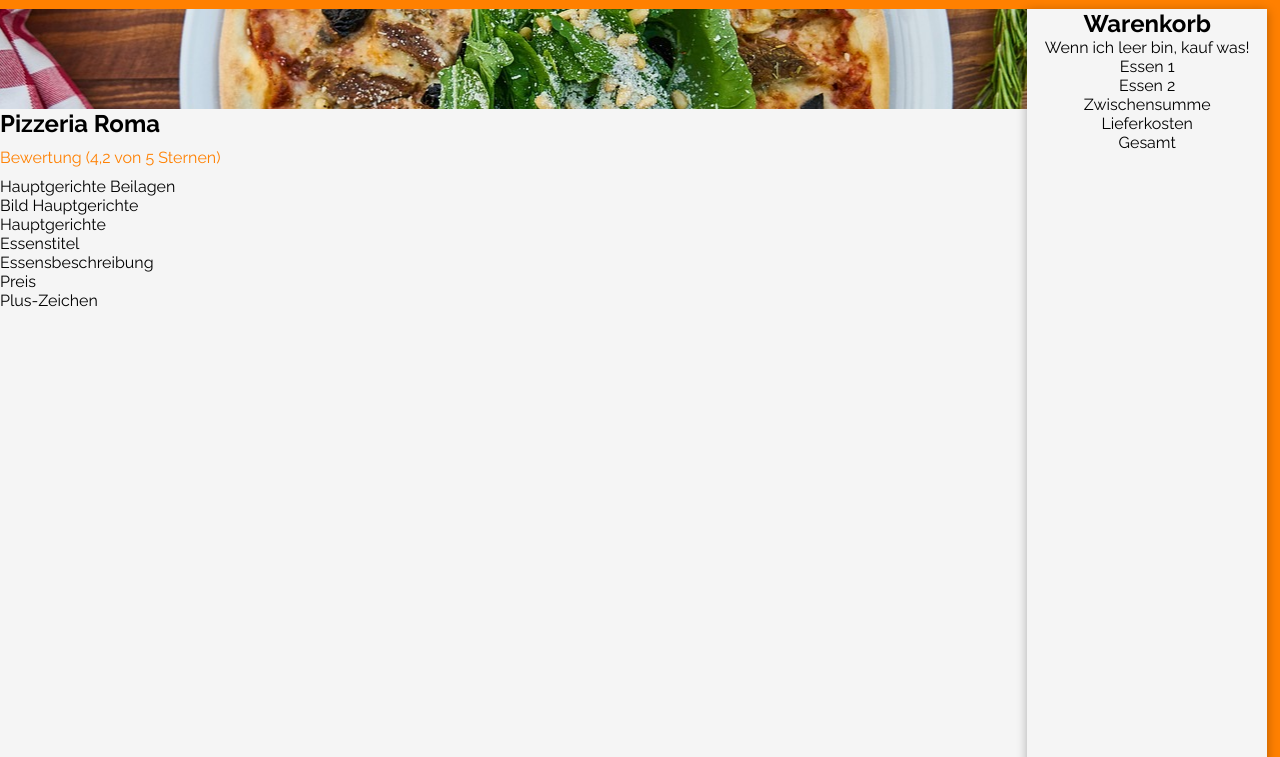
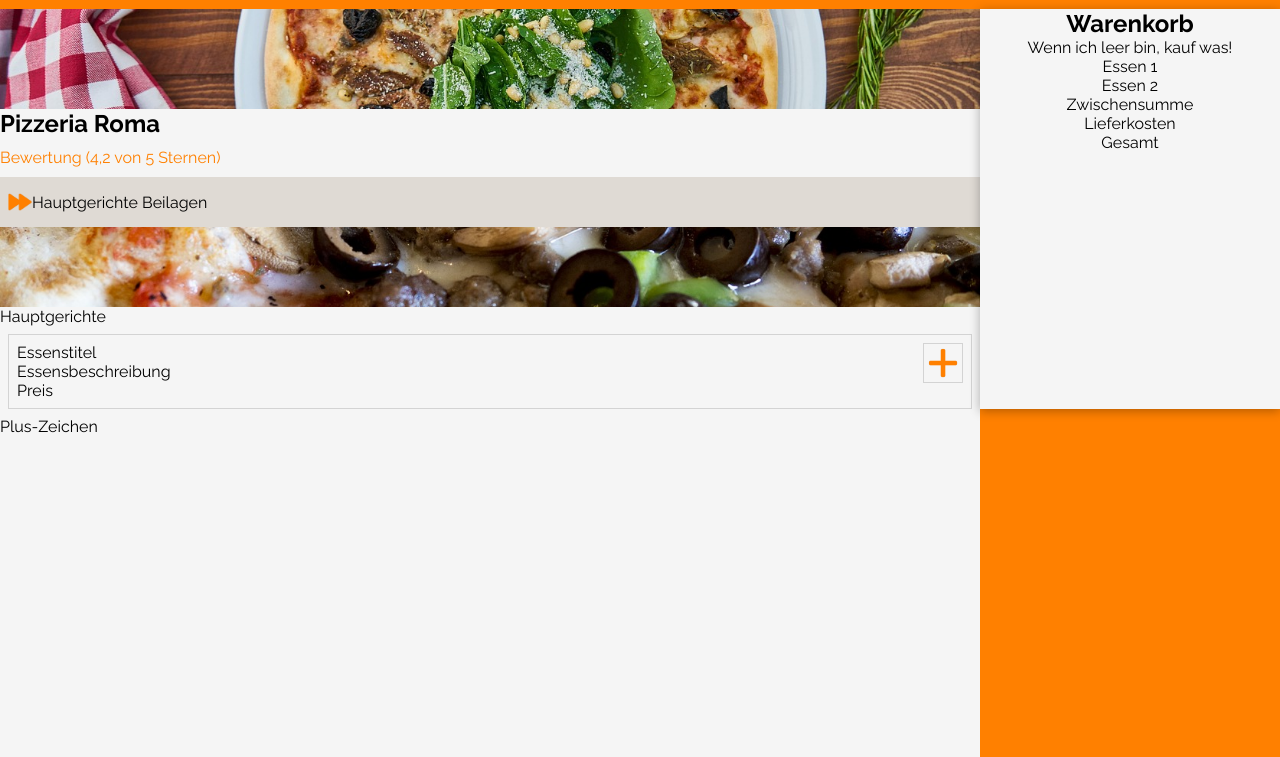
Before and after one commit to StefanHellerDev/Bestellapp, a plain HTML site: page index.html in a window 1280 px wide. Shown: the part 43-800 px from the top of the page. Drawn offline with Linux system fonts and the light colour scheme.

Commit message:
working on the main layout

```diff
--- a/index.html
+++ b/index.html
@@ -13,13 +13,11 @@
   <link rel="stylesheet" href="./style.css">
 
   <script src="./scripts/template.js" defer></script>
+  <script src="./scripts/dishes.js" defer></script>
   <script src="./script.js" defer></script>
 </head>
 
-<body>
-
-
-
+<body onload="init()">
   <header>
     <img src="./assets/img/Bestell App- Logo.svg" alt="Logo">
   </header>
@@ -29,21 +27,29 @@
       <div class="mainImage"></div>
       <h2>Pizzeria Roma</h2>
       <div class="rating">Bewertung (4,2 von 5 Sternen)</div>
-      <div>Hauptgerichte Beilagen</div>
-      <div>Bild Hauptgerichte</div>
+      <div class="whereAmI">
+        <img src="./assets/icons/7549123_user_interface_rewind_forward_right_icon_orange.png" alt="Where am I">
+        Hauptgerichte Beilagen
+      </div>
+      <div class="mainCourseImage"></div>
       Hauptgerichte
       <div>
+        <div id="dishesList">
+          <div class="dishes">
             <div>
-          Essenstitel <br>
-          Essensbeschreibung <br>
-          Preis
-
+              <p>Essenstitel</p>
+              <p>Essensbeschreibung</p>
+              <p>Preis</p>
+            </div>
+            <div class="dishesImg"><img src="./assets/icons/211877_plus_round_icon-orange.png" alt="add dish"></div>
+          </div>
         </div>
         <div>Plus-Zeichen</div>
       </div>
 
     </div>
 
+    <div class="basketWrapper">
       <div class="basketMain">
         <h2>Warenkorb</h2>
         Wenn ich leer bin, kauf was!
@@ -52,6 +58,7 @@
         Zwischensumme <br>
         Lieferkosten <br>
         Gesamt <br>
+      </div>
     </div>
   </main>
 
--- a/script.js
+++ b/script.js
@@ -0,0 +1,3 @@
+function init() {
+    return
+}
--- /dev/null
+++ b/scripts/dishes.js
@@ -0,0 +1,26 @@
+let dishes = [
+    {
+        "name" : "Pizza Krabben",
+        "description" : "mit Krabben und Peperoni",
+        "price" : 9.50,
+        "amount" : 0
+    },
+    {
+        "name" : "Pizza Margherita",
+        "description" : "mit Mozarella",
+        "price" : 5.90,
+        "amount" : 0
+    },
+    {
+        "name" : "Pizza Diavolo",
+        "description" : "mit Salami, Zwiebeln,Peperoni und Knoblauch (scharf)",
+        "price" : 8.50,
+        "amount" : 0
+    },
+    {
+        "name" : "Pizzabrötchen",
+        "description" : "mit Käse und Knoblauch",
+        "price" : 5.50,
+        "amount" : 0
+    }
+]
--- a/style.css
+++ b/style.css
@@ -8,28 +8,36 @@ header img {
 }
 
 main {
-  font-family: 'Raleway';
-  width: 99%;
+  font-family: "Raleway";
+  /* width: 99%; */
   display: flex;
-  justify-content: right;
+  /* justify-content: right; */
 }
 
 .bestellMain {
+  width: calc(100% - 300px);
+  height: 1500px;
   background-color: whitesmoke;
-  flex: 1;
 }
 
 .mainImage {
   height: 100px;
-  background-image: url("./assets/img/main.jpg"); */
+  background-image: url("./assets/img/main.jpg");
   background-size: cover;
   background-position: center;
 }
 
+.basketWrapper {
+  flex-grow: 1;
+  width: 300px;
+}
+
 .basketMain {
+  width: 100%;
+  height: 400px;
+  position: sticky;
+  top: 0;
   background-color: whitesmoke;
-  width: 240px;
-  height: 100vh;
   text-align: center;
   box-shadow: 0 2px 10px 0 rgb(0, 0, 0, 0.3);
 }
@@ -38,3 +46,46 @@ main {
   color: #ff8000;
   padding: 10px 0 10px;
 }
+
+.whereAmI {
+  height: 50px;
+  width: 100%;
+  background-color: rgb(223, 218, 212);
+  display: flex;
+  align-items: center;
+  padding: 8px;
+}
+
+.whereAmI img {
+  height: 24px;
+}
+
+.mainCourseImage {
+  height: 80px;
+  background-image: url("./assets/img/hauptgericht.jpg");
+  background-size: cover;
+  background-position: center;
+}
+
+.dishes {
+  width: calc(100% - 16px);
+  border: 1px solid lightgray;
+  margin: 8px;
+  padding: 8px;
+  display: flex;
+  justify-content: space-between;
+  align-items: flex-start;
+}
+
+.dishesImg {
+  /* padding-left: -8px; */
+  /* border: 1px solid lightgray; */
+
+}
+
+.dishes img {
+  height: 40px;
+  border: 1px solid lightgray;
+
+
+}
```
Also changed, not shown: assets/icons/211877_plus_round_icon-orange.png (added), assets/icons/211877_plus_round_icon.png (added), assets/icons/7549123_user_interface_rewind_forward_right_icon.png (added), assets/icons/7549123_user_interface_rewind_forward_right_icon_orange.png (added). Lines whose indentation alone changed are shown as unchanged.
